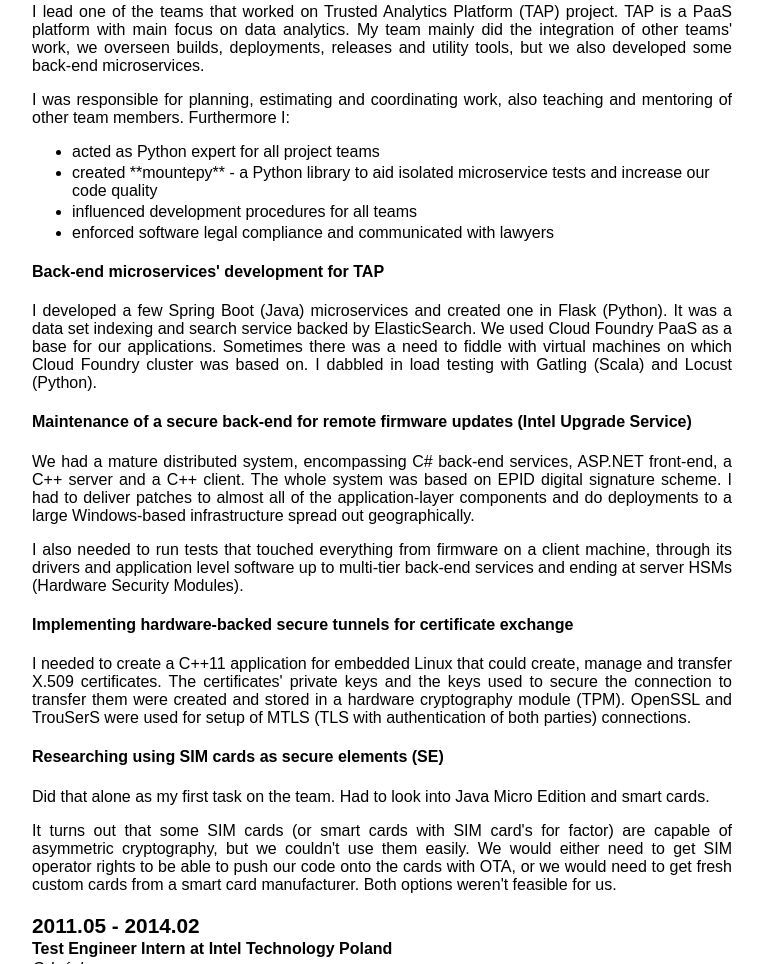
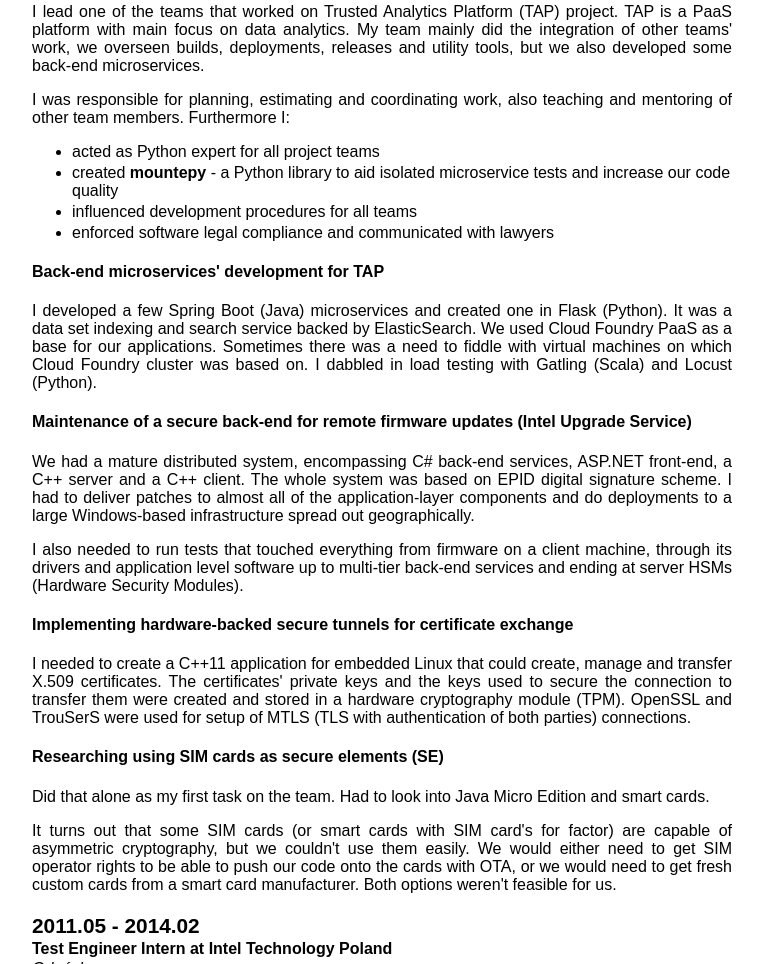
Before and after one commit to butla/bultrowicz.com, a plain HTML site: page cv/cv_Michał_Bultrowicz.html in a window 1280 px wide. Shown: the part 6022-6986 px from the top of the page, without its empty margins (11-774 px from the left). Drawn offline with Linux system fonts and the light colour scheme.

Commit message:
CV: fix one case of old markdown in HTML

```diff
--- a/cv/cv_Michał_Bultrowicz.html
+++ b/cv/cv_Michał_Bultrowicz.html
@@ -415,7 +415,7 @@
       Furthermore I:
       <ul>
         <li>acted as Python expert for all project teams</li>
-        <li>created **mountepy** - a Python library to aid isolated microservice tests and increase our code quality</li>
+        <li>created <strong>mountepy</strong> - a Python library to aid isolated microservice tests and increase our code quality</li>
         <li>influenced development procedures for all teams</li>
         <li>enforced software legal compliance and communicated with lawyers</li>
       </ul>
```
Also changed, not shown: 1 other file.
